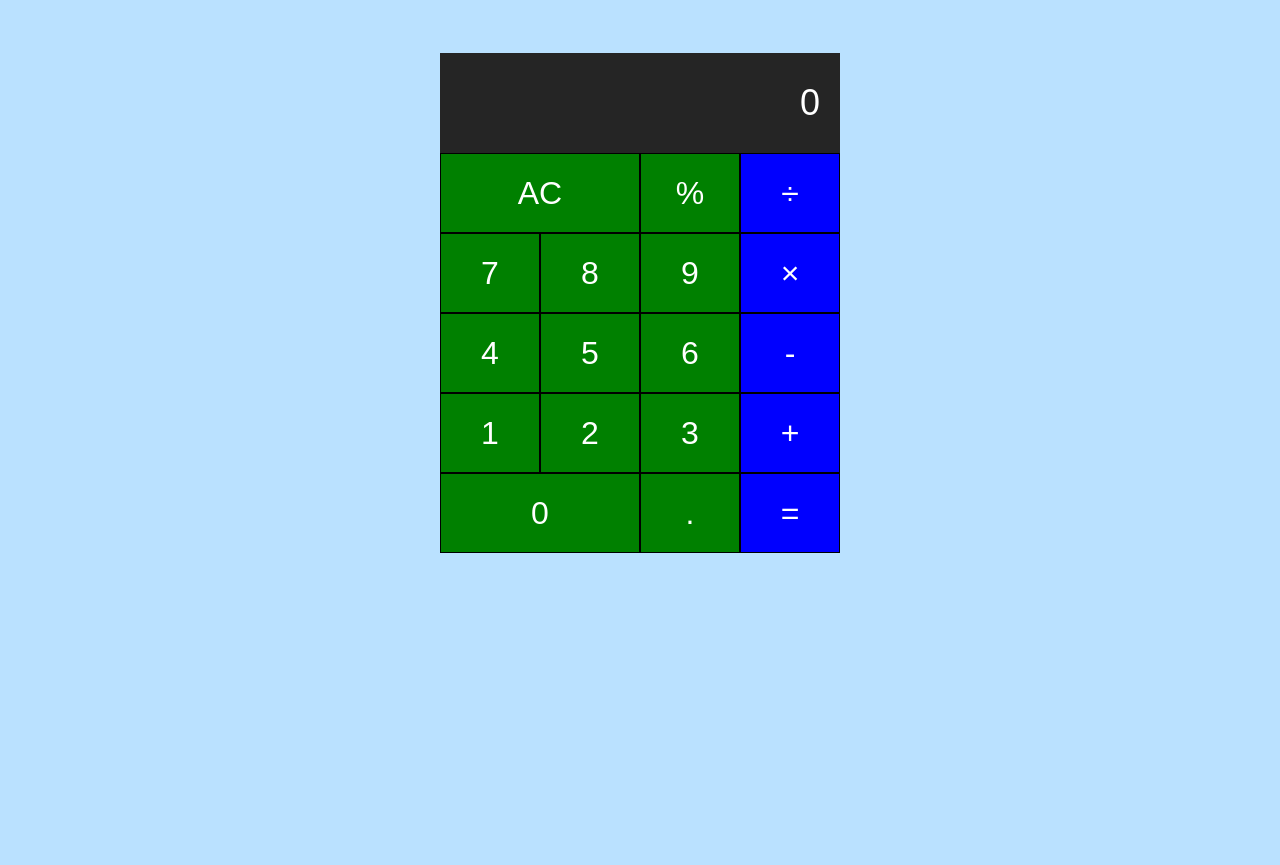
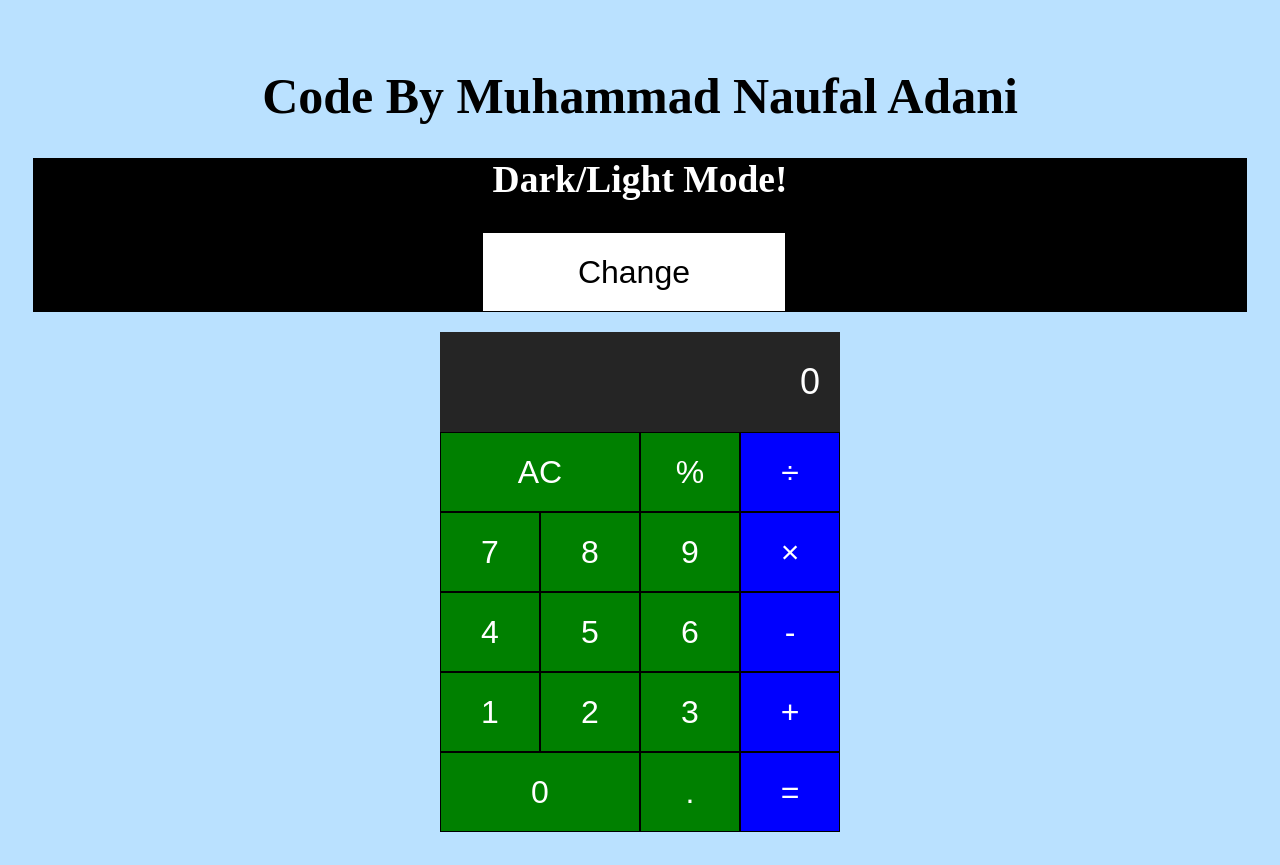
Before and after one commit to naufaladani99/calculator, a plain HTML site: page index.html in a window 1280 px wide. Before the commit the page ends 800 px from the top, so only its background shows below. Drawn offline with Linux system fonts and the light colour scheme.

Commit message:
Update index.html

```diff
--- a/index.html
+++ b/index.html
@@ -1,13 +1,27 @@
 <!DOCTYPE html>
 <html lang="en">
+
 <head>
     <meta charset="UTF-8">
     <meta http-equiv="X-UA-Compatible" content="IE=edge">
     <meta name="viewport" content="width=device-width, initial-scale=1.0">
     <title>Kalkulator Progate</title>
     <link rel="stylesheet" href="stylesheet.css" class="rel">
+
 </head>
+
 <body class="badan">
+
+    <div class="tittle">
+        <h1>Code By Muhammad Naufal Adani</h1>
+
+    </div>
+
+    <div class="dark-mode">
+        <h2>Dark/Light Mode!</h2>
+        <button class="change" onclick="myFunction()">Change</button>
+    </div>
+
     <div class="kalkulator">
         <input type="text" class="kalkulator-layar" value="0" disabled id="">
         <div class="kalkulator-kunci">
@@ -49,4 +63,5 @@
 
 
 </body>
+
 </html>
```
Lines whose indentation alone changed are shown as unchanged.
